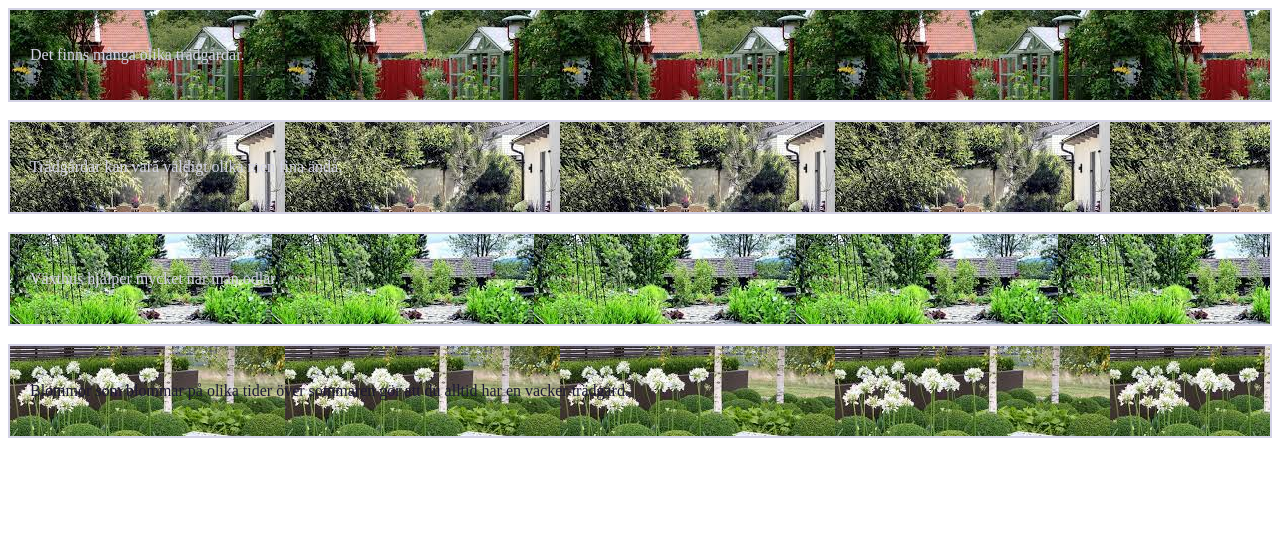
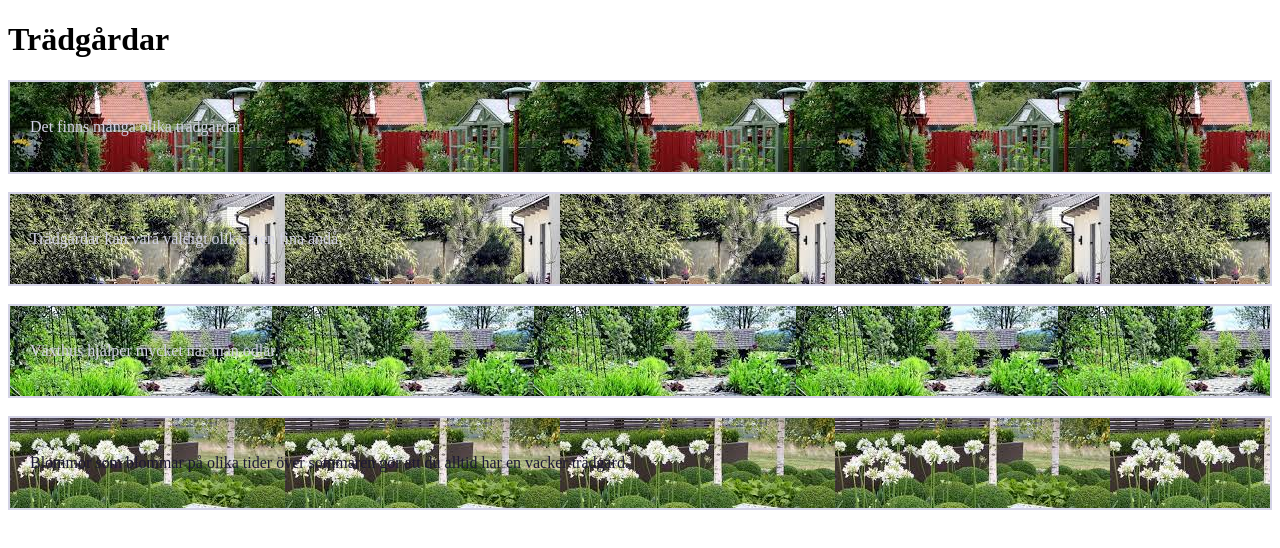
Before and after one commit to mariahedkvist/uppgift1_html, a plain HTML site: page index.html in a window 1280 px wide. Drawn offline with Linux system fonts and the light colour scheme.

Commit message:
Added title text

```diff
--- a/index.html
+++ b/index.html
@@ -22,6 +22,7 @@
     </style>
 </head>
 <body>
+    <h1>Trädgårdar</h1>
     <div class="tradgard_1" style="background-image:url('tradgard1.jpg')">
         <p>Det finns många olika trädgårdar.</p>
     </div>
```
